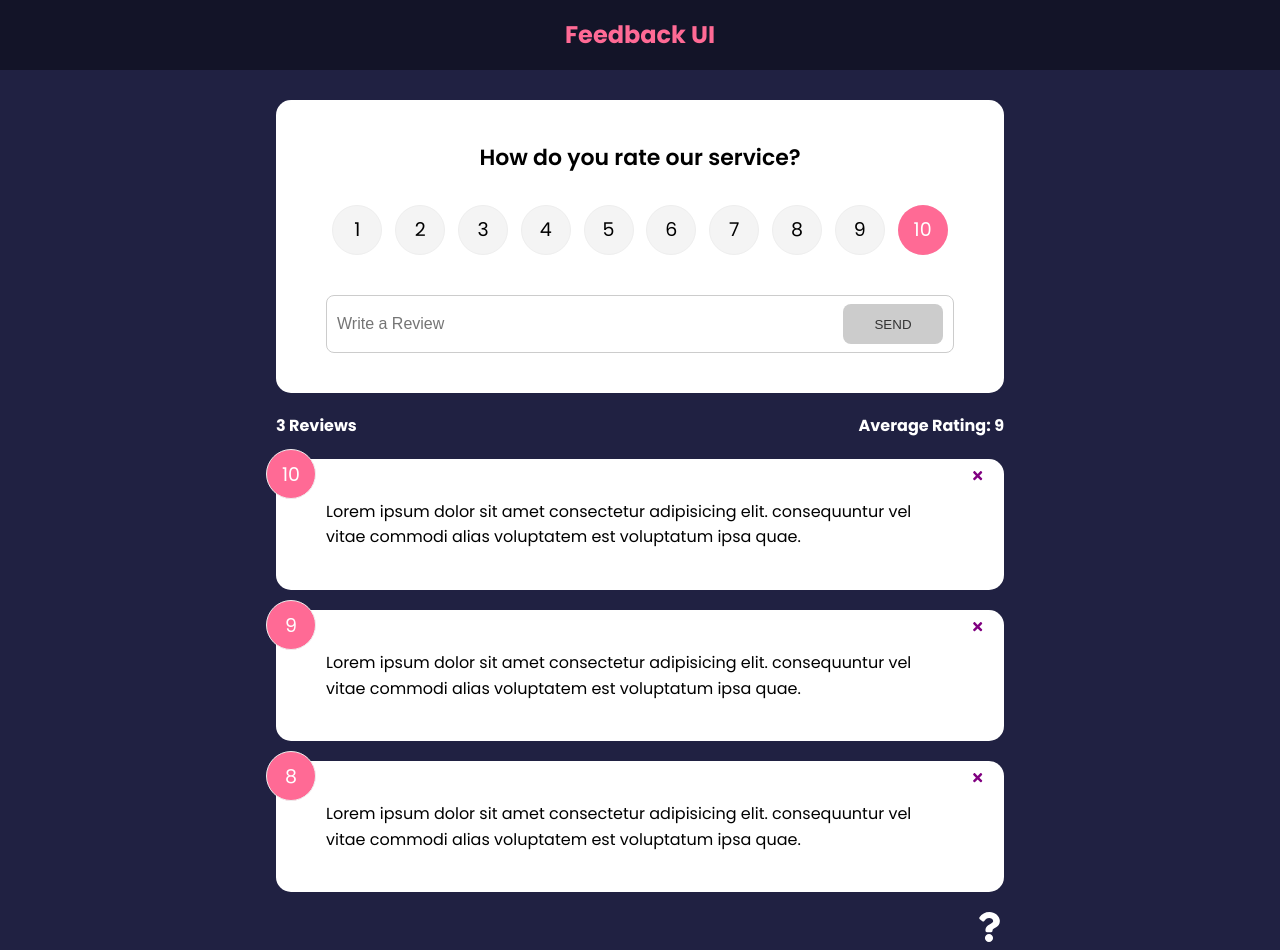
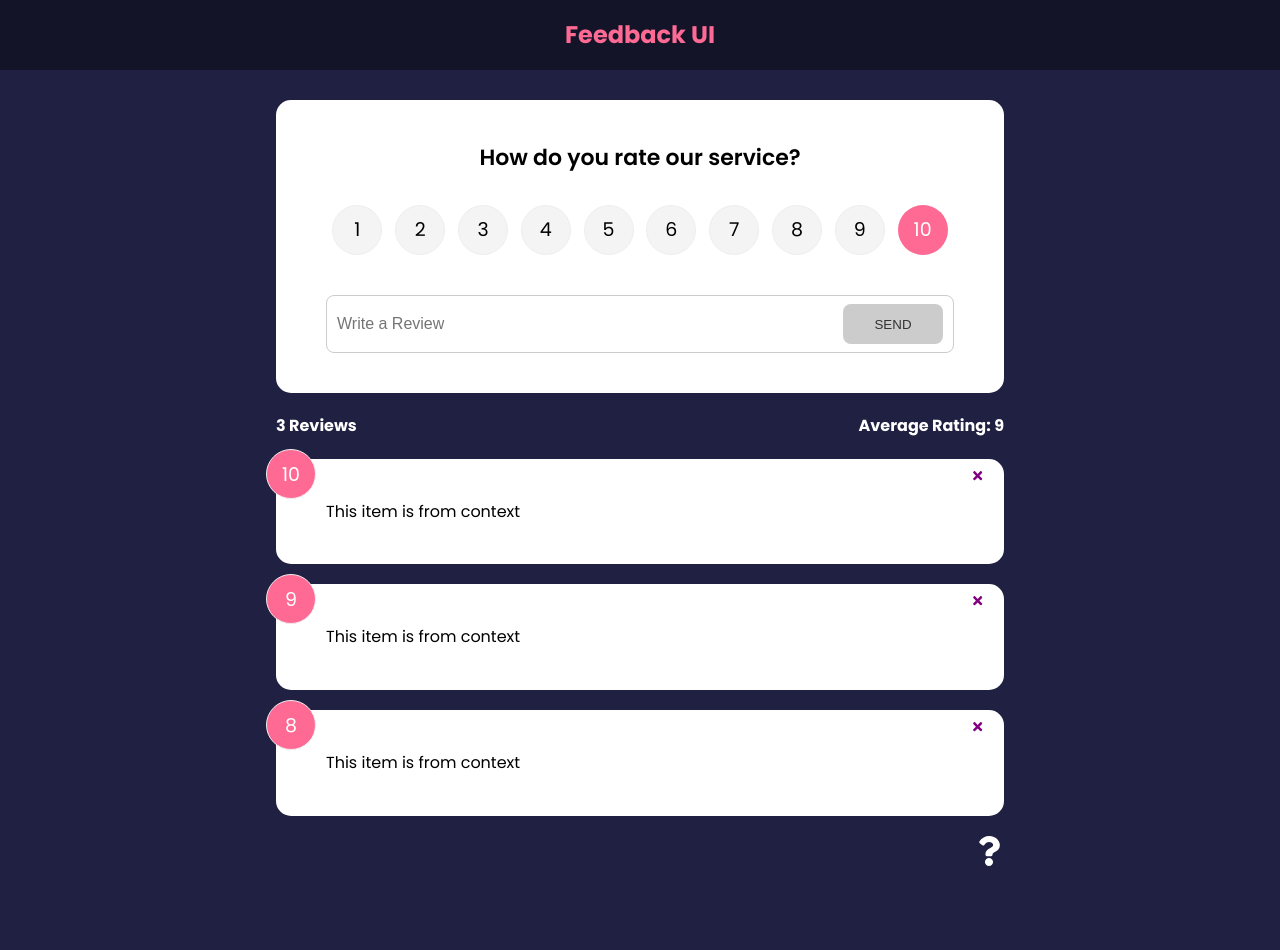
Before and after one commit to LayneHansen/feedback_react, a React (Create React App) app in the folder feedback-app/: page / in a window 1280 px wide. After the commit the page ends 873 px from the top, so only its background shows below. Built offline with nearby package versions, Linux system fonts and the light colour scheme.

Commit message:
removed state from App.js, used useContext to hold state

```diff
--- a/feedback-app/src/App.js
+++ b/feedback-app/src/App.js
@@ -1,29 +1,15 @@
-import { v4 as uuidv4 } from "uuid"
-import { BrowserRouter as Router, Route, Routes } from "react-router-dom"
-import { useState } from "react"
-import Header from "./components/Header"
-import FeedbackList from "./components/FeedbackList"
-import FeedbackData from "./data/FeedbackData"
-import FeedbackStats from "./components/FeedbackStats"
-import FeedbackForm from "./components/FeedbackForm"
-import AboutPage from "./pages/AboutPage"
-import AboutIconLink from "./components/AboutIconLink"
+import { BrowserRouter as Router, Route, Routes } from "react-router-dom";
+import Header from "./components/Header";
+import FeedbackList from "./components/FeedbackList";
+import FeedbackStats from "./components/FeedbackStats";
+import FeedbackForm from "./components/FeedbackForm";
+import AboutPage from "./pages/AboutPage";
+import AboutIconLink from "./components/AboutIconLink";
+import { FeedbackProvider } from "./context/FeedbackContext";
 
 function App() {
-  const [feedback, setFeedback] = useState(FeedbackData);
-
-  const addFeedback = (newFeedback) => {
-    newFeedback.id = uuidv4();
-    setFeedback([newFeedback, ...feedback]);
-  };
-
-  const deleteFeedback = (id) => {
-    if (window.confirm("Are you sure you want to delete?")) {
-      setFeedback(feedback.filter((item) => item.id !== id));
-    }
-  };
-
   return (
+    <FeedbackProvider>
       <Router>
         <Header />
         <div className="container">
@@ -32,22 +18,19 @@
               path="/"
               element={
                 <>
-                <FeedbackForm handleAdd={addFeedback} />
-                <FeedbackStats feedback={feedback} />
-                <FeedbackList
-                  feedback={feedback}
-                  handleDelete={deleteFeedback}
-                />
+                  <FeedbackForm />
+                  <FeedbackStats />
+                  <FeedbackList />
                 </>
               }
             ></Route>
             <Route path="/about" element={<AboutPage />} />
           </Routes>
-
           <AboutIconLink />
         </div>
       </Router>
+    </FeedbackProvider>
   );
 }
 
-export default App;
+export default App
--- a/feedback-app/src/components/FeedbackForm.jsx
+++ b/feedback-app/src/components/FeedbackForm.jsx
@@ -1,44 +1,45 @@
-import { useState } from 'react'
-import RatingSelect from './RatingSelect'
-import Card from './shared/Card'
-import Button from './shared/Button'
+import { useState, useContext } from "react";
+import FeedbackContext from "../context/FeedbackContext";
+import RatingSelect from "./RatingSelect";
+import Card from "./shared/Card";
+import Button from "./shared/Button";
 
-function FeedbackForm({ handleAdd }) {
-  const [text, setText] = useState('')
-  const [rating, setRating] = useState(10)
-  const [btnDisabled, setBtnDisabled] = useState(true)
-  const [message, setMessage] = useState('')
+function FeedbackForm() {
+  const [text, setText] = useState("");
+  const [rating, setRating] = useState(10);
+  const [btnDisabled, setBtnDisabled] = useState(true);
+  const [message, setMessage] = useState("");
+
+  const {addFeedback} = useContext(FeedbackContext)
 
   const handleTextChange = (e) => {
-    if(text === '') {
-      setBtnDisabled(true)
-      setMessage(null)
-    } else if(text !== '' && text.trim().length < 10) {
-      setMessage('Text must be at least ten characters')
-      setBtnDisabled(true)
+    if (text === "") {
+      setBtnDisabled(true);
+      setMessage(null);
+    } else if (text !== "" && text.trim().length < 10) {
+      setMessage("Text must be at least ten characters");
+      setBtnDisabled(true);
     } else {
-      setMessage(null)
-      setBtnDisabled(false)
+      setMessage(null);
+      setBtnDisabled(false);
     }
 
-    setText(e.target.value)
-  }
+    setText(e.target.value);
+  };
 
   const handleSubmit = (e) => {
-    e.preventDefault()
+    e.preventDefault();
 
-    if(text.trim().length > 10 ) {
+    if (text.trim().length > 10) {
       const newFeedback = {
         text,
-        rating
+        rating,
+      };
+
+      addFeedback(newFeedback)
+      setText("");
     }
-
-      console.log(newFeedback)
-      handleAdd(newFeedback)
-
-      setText('')
-    }
-  }
+  };
 
   return (
     <Card>
@@ -49,22 +50,17 @@
           <input
             onChange={handleTextChange}
             type="text"
-          placeholder='Write a Review'
+            placeholder="Write a Review"
             value={text}
           />
-        <Button
-          type='submit'
-          isDisabled={btnDisabled}
-          >
+          <Button type="submit" isDisabled={btnDisabled}>
             SEND
           </Button>
         </div>
-        {message && <div className='message'>{message}</div>}
+        {message && <div className="message">{message}</div>}
       </form>
-
-
     </Card>
-  )
+  );
 }
 
-export default FeedbackForm
+export default FeedbackForm;
--- a/feedback-app/src/components/FeedbackItem.jsx
+++ b/feedback-app/src/components/FeedbackItem.jsx
@@ -1,13 +1,15 @@
 import { FaTimes } from 'react-icons/fa'
 import Card from './shared/Card'
-import PropTypes from 'prop-types'
+import { useContext } from 'react'
+import FeedbackContext from "../context/FeedbackContext"
 
-function FeedbackItem({ item, handleDelete }) {
+function FeedbackItem({ item }) {
+  const {deleteFeedback} = useContext(FeedbackContext)
 
   return (
     <Card>
       <div className="num-display">{item.rating}</div>
-      <button onClick={() => handleDelete(item.id)}
+      <button onClick={() => deleteFeedback(item.id)}
         className='close'>
         <FaTimes color='purple' />
       </button>
@@ -16,8 +18,4 @@
   )
 }
 
-FeedbackItem.propTypes = {
-  item: PropTypes.object.isRequired,
-}
-
 export default FeedbackItem
--- a/feedback-app/src/components/FeedbackList.jsx
+++ b/feedback-app/src/components/FeedbackList.jsx
@@ -1,8 +1,11 @@
 import FeedbackItem from "./FeedbackItem"
-import PropTypes from 'prop-types'
 import { motion, AnimatePresence } from 'framer-motion'
+import { useContext } from 'react'
+import FeedbackContext from "../context/FeedbackContext"
 
-function FeedbackList({ feedback, handleDelete }) {
+function FeedbackList() {
+  const {feedback} = useContext(FeedbackContext)
+
   if (!feedback || feedback.length === 0) {
     return <p>No Feedback Yet</p>
   }
@@ -20,7 +23,6 @@
           <FeedbackItem
             key={item.id}
             item={item}
-            handleDelete={handleDelete}
           />
         </motion.div>
       ))}
@@ -39,14 +41,4 @@
   );
 }
 
-FeedbackList.propTypes = {
-  feedback: PropTypes.arrayOf(
-    PropTypes.shape({
-      id: PropTypes.number.isRequired,
-      text: PropTypes.string.isRequired,
-      rating: PropTypes.number.isRequired,
-    })
-  ),
-}
-
 export default FeedbackList;
--- a/feedback-app/src/components/FeedbackStats.jsx
+++ b/feedback-app/src/components/FeedbackStats.jsx
@@ -1,6 +1,9 @@
-import PropTypes from 'prop-types';
+import { useContext } from 'react'
+import FeedbackContext from "../context/FeedbackContext"
 
-function FeedbackStats({feedback}) {
+function FeedbackStats() {
+  const {feedback} = useContext(FeedbackContext)
+
   //calculate ratings average
   let average = feedback.reduce((acc, cur) => {
     return acc + cur.rating
@@ -17,8 +20,4 @@
   )
 }
 
-FeedbackStats.propTypes = {
-  feedback: PropTypes.array.isRequired,
-}
-
 export default FeedbackStats
--- /dev/null
+++ b/feedback-app/src/context/FeedbackContext.js
@@ -0,0 +1,47 @@
+import { createContext, useState } from 'react'
+import { v4 as uuidv4 } from "uuid";
+
+const FeedbackContext = createContext()
+
+export const FeedbackProvider = ({children}) => {
+  const [feedback, setFeedback] = useState([
+    {
+      id: 1,
+      text: 'This item is from context',
+      rating: 10
+    },
+    {
+      id: 2,
+      text: 'This item is from context',
+      rating: 9
+    },
+    {
+      id: 3,
+      text: 'This item is from context',
+      rating: 8
+    },
+  ])
+
+  const deleteFeedback = (id) => {
+    if (window.confirm("Are you sure you want to delete?")) {
+      setFeedback(feedback.filter((item) => item.id !== id))
+    }
+  }
+
+  const addFeedback = (newFeedback) => {
+    newFeedback.id = uuidv4();
+    setFeedback([newFeedback, ...feedback]);
+  }
+
+  return <FeedbackContext.Provider value={{
+    feedback,
+    deleteFeedback,
+    addFeedback
+}}>
+
+  {children}
+</FeedbackContext.Provider>
+
+}
+
+export default FeedbackContext
```
Lines whose indentation alone changed are shown as unchanged.
